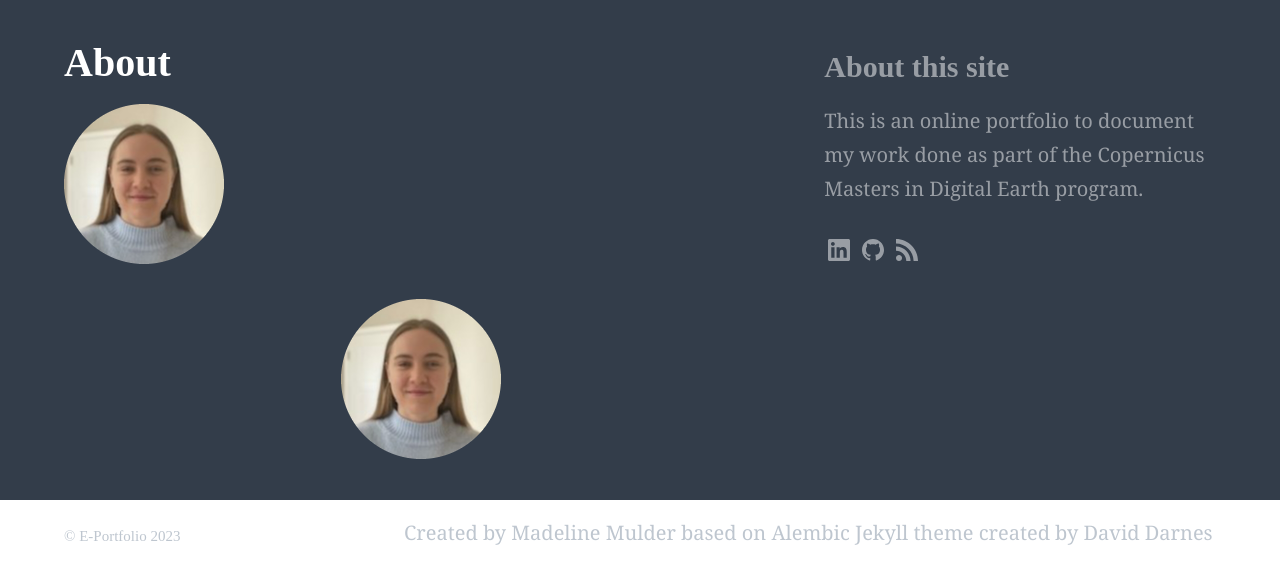
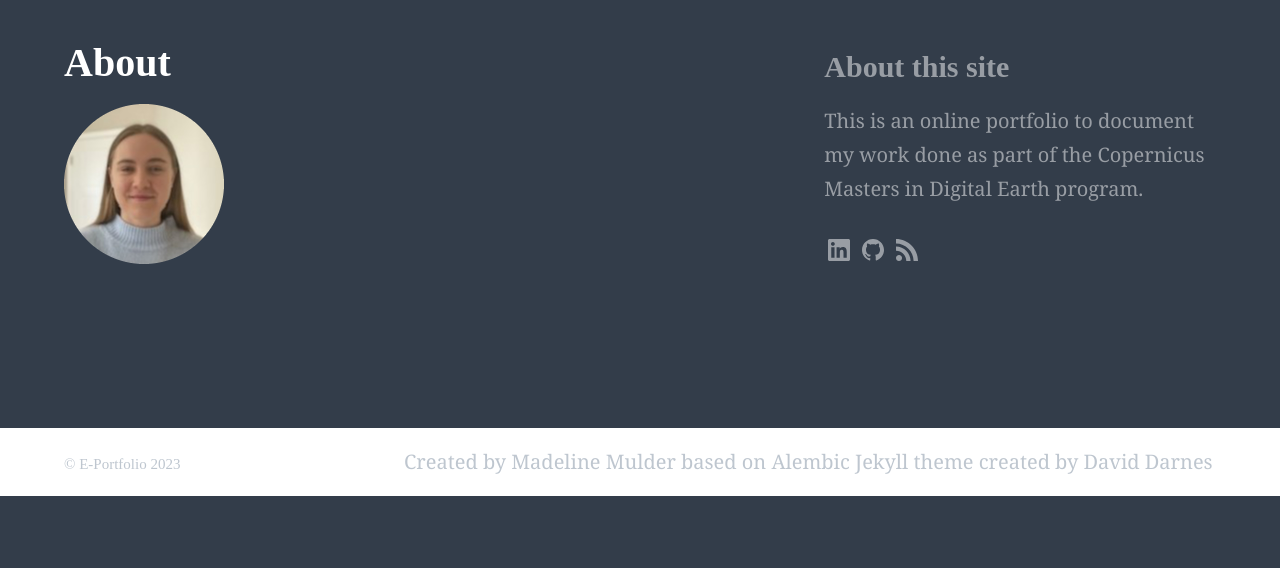
Before and after one commit to MadelineMulder/MadelineMulder.github.io, a Jekyll site: the page built from about.md, in a window 1280 px wide. Shown: the part 404-972 px from the top of the page. Built offline with Jekyll 4.4.1, drawn with Linux system fonts in a browser that asks for light colours; after the commit the page ends 900 px from its top, so only the background shows below that.

Commit message:
Update about.md

```diff
--- a/about.md
+++ b/about.md
@@ -8,5 +8,3 @@ aside: true
 ---
 
 ![Madeline Mulder Profile Picture](https://github.com/MadelineMulder/MadelineMulder.github.io/blob/0d8a126822de5369fe851a80b1c55cc41da84af3/assets/me.png)
-
-{% include figure.html image="https://github.com/MadelineMulder/MadelineMulder.github.io/blob/0d8a126822de5369fe851a80b1c55cc41da84af3/assets/me.png" alt= "Madeline Mulder Profile Picture" %}
```
